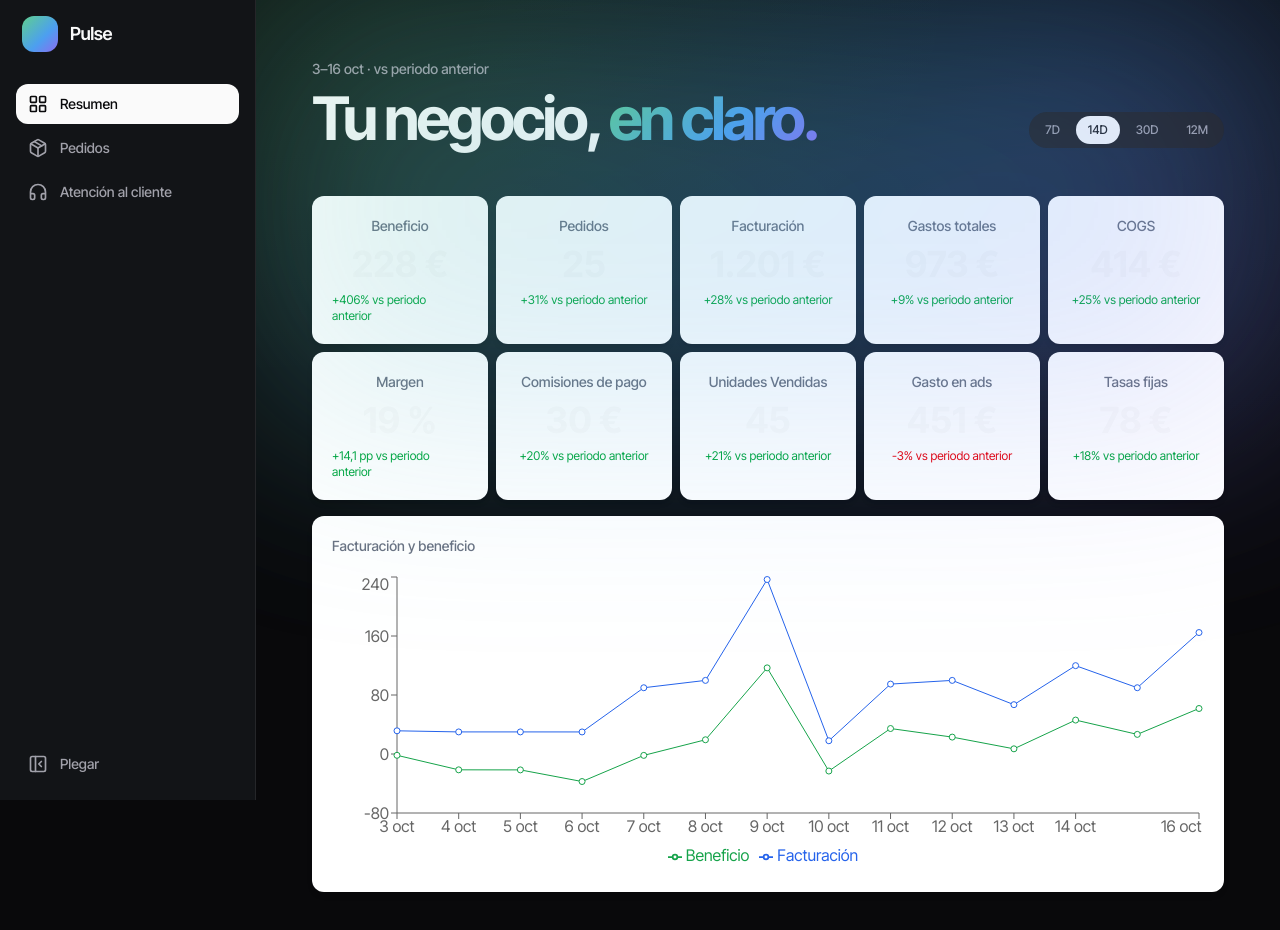
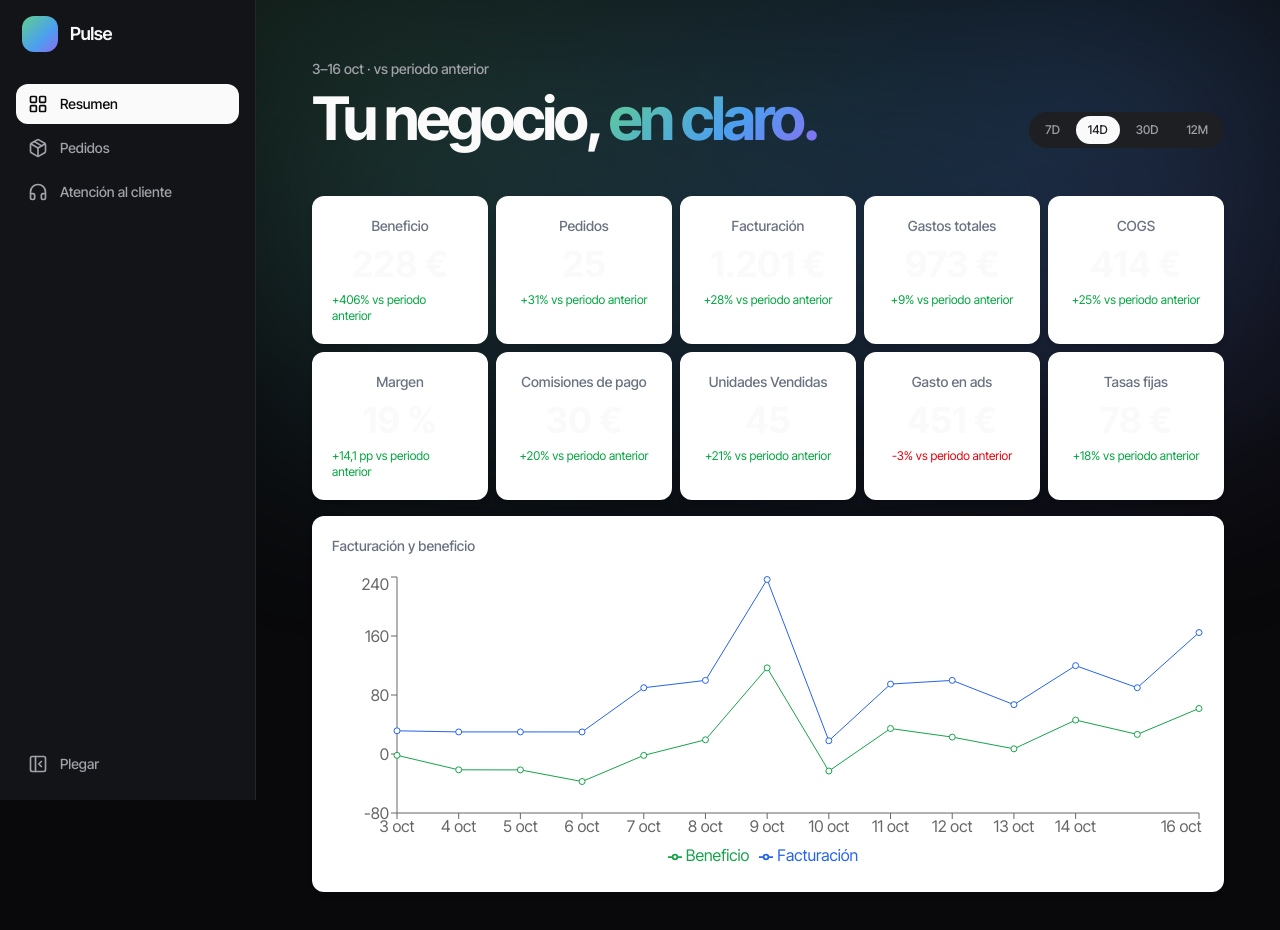
Before and after one commit to Danitaillefer/shop-panel, a React (Vite) app in the folder apps/web/: page / in a window 1280 px wide. Shown: the top 930 px of the page. Built offline with nearby package versions, Linux system fonts and the light colour scheme.

Commit message:
feat: add period selector and header glow

```diff
--- a/apps/web/src/pages/Dashboard.tsx
+++ b/apps/web/src/pages/Dashboard.tsx
@@ -37,8 +37,6 @@ function Dashboard() {
 
   return (
     <div className="p-4 flex flex-col gap-4">
-                      <div className="pointer-events-none absolute inset-x-0 top-0 h-[420px] bg-brand-gradient opacity-20 blur-[120px]" ></div>
-
       <div className="flex mb-8 items-end place-content-between">
         <div className="">
           <span className="text-sm font-medium text-muted">{periodLabel} · vs periodo anterior</span>
```
